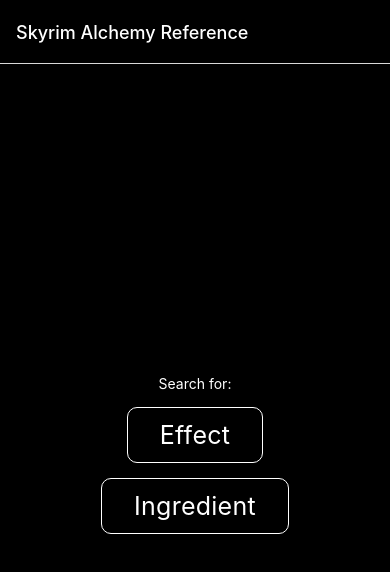
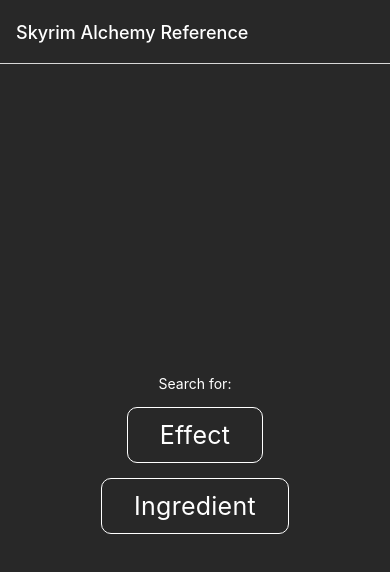
Before and after one commit to Patypus/TES-Alchemy-App-React, a React Native app: screen /Home in a window 390 px wide. Shown: the top 572 px of the page. Built offline with nearby package versions, Linux system fonts and the light colour scheme; what react-native-sqlite-storage would draw is missing.

Commit message:
Updates to styling for the app

```diff
--- a/branding/styles.js
+++ b/branding/styles.js
@@ -2,7 +2,7 @@
 
 export const general = StyleSheet.create({
     background: {
-        backgroundColor: '#000',
+        backgroundColor: '#282828',
         alignItems: 'center',
         justifyContent: 'center'
     },
@@ -11,10 +11,24 @@
     },
     listItem: {
         backgroundColor: '#3A3A33',
+        elevation: 3,
+        alignItems: 'flex-start',
+        justifyContent: 'center',
+        paddingVertical: 6,
+        paddingHorizontal: 6,
+        borderRadius: 4,
+        width: '100%',
+        marginTop: 3
+    },
+    listText: {
+        color: '#FFF',
+        fontSize: 18,
+        lineHeight: 21,
+        letterSpacing: 0.25
     },
     button: {
         borderRadius: 10,
-        backgroundColor: '#000',
+        backgroundColor: '#282828',
         color: '#FFF',
         borderStyle: 'solid',
         borderWidth: 1,
@@ -33,7 +47,7 @@
         letterSpacing: 0.25,
     },
     header: {
-        backgroundColor: '#000',
+        backgroundColor: '#282828',
         alignItems: 'center'
     }
 });
```
